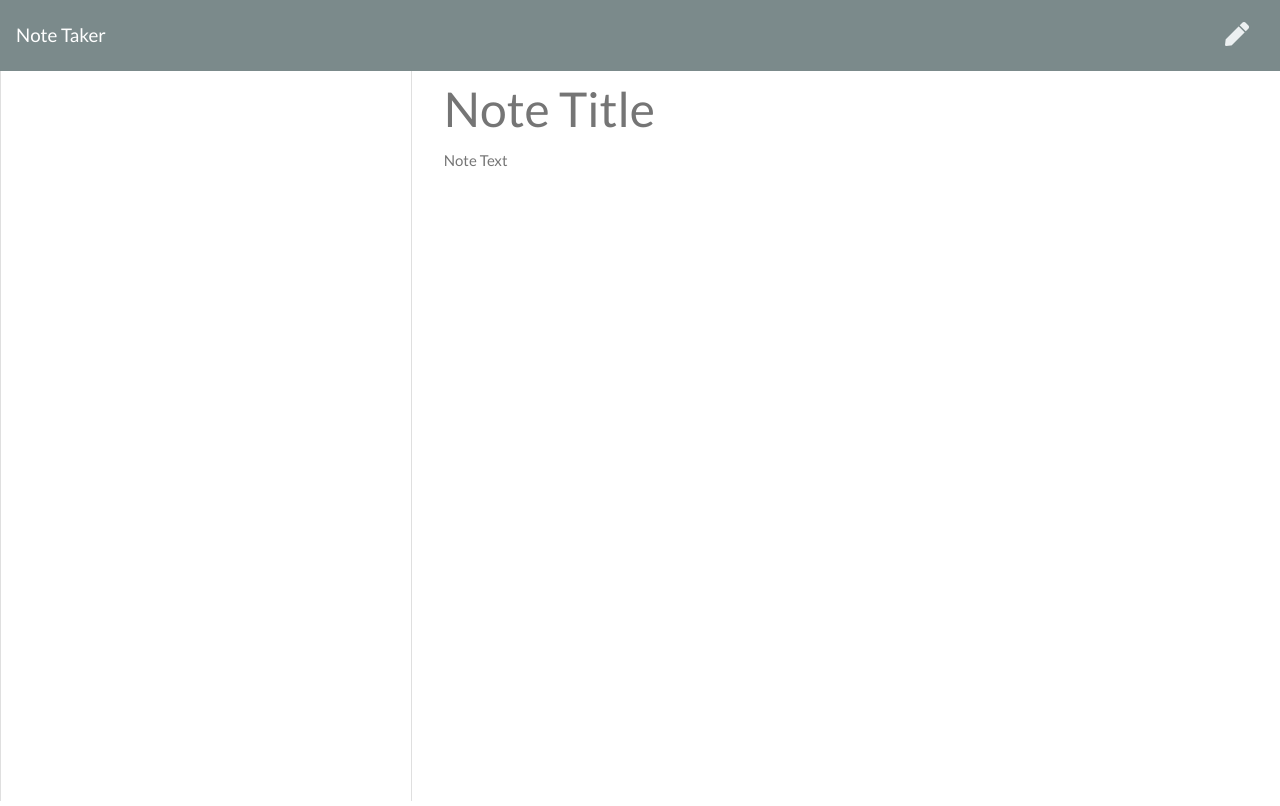
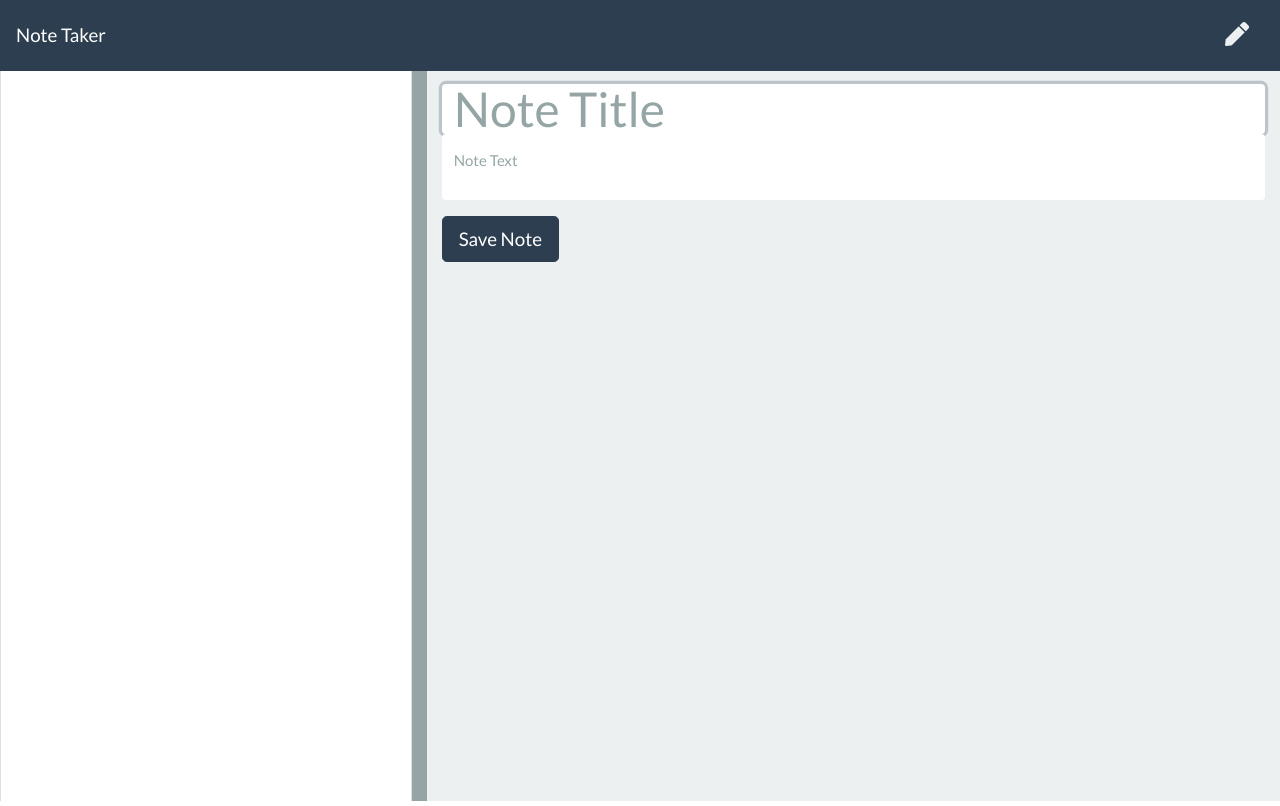
Before and after one commit to amarfiguig/11-Express, a website: page public/notes.html in a window 1280 px wide. Both pictures are taken after a click on the icon 1237 px from the left and 34 px from the top of the page. Drawn offline with nearby package versions, Linux system fonts and the light colour scheme; no server answers.

Commit message:
Update notes.html

```diff
--- a/public/notes.html
+++ b/public/notes.html
@@ -13,9 +13,8 @@
 </head>
 
 <body>
-  <nav class="navbar navbar-dark bg-dark">
-    <a class="navbar-brand" href="/">Note Taker
-    </a>
+  <nav class="navbar bg-primary">
+    <a class="navbar-brand text-white" href="/">Note Taker</a>
     <div class="icons">
       <i class="fas fa-save text-light save-note"></i>
       <i class="fas fa-pen text-light new-note"></i>
@@ -23,19 +22,37 @@
   </nav>
   <div class="container-fluid">
     <div class="row">
-      <div class="col-4 list-container">
+      <div class="col-4 list-container bg-secondary">
         <div class="card">
           <ul class="list-group">
           </ul>
         </div>
       </div>
-      <div class="col-8">
-        <input class="note-title" placeholder="Note Title" maxlength="28" type="text">
-        <textarea class="note-textarea" placeholder="Note Text"></textarea>
+      <div class="col-8 bg-light">
+        <div class="note-form-container">
+          <input class="note-title form-control" placeholder="Note Title" maxlength="28" type="text">
+          <textarea class="note-textarea form-control" placeholder="Note Text"></textarea>
+          <button class="btn btn-primary btn-lg save-btn mt-3" type="button">Save Note</button>
+        </div>
       </div>
     </div>
   </div>
-  <script src="/assets/js/notes.js"></script>
+  <script src="/assets/js/index.js"></script>
+  <script src="https://code.jquery.com/jquery-3.6.0.min.js"></script>
+  <script>
+    // Animate new note button
+    $('.new-note').click(function() {
+      $('.note-form-container').slideDown();
+      $('.note-title').focus();
+    });
+    // Animate save note button
+    $('.save-btn').click(function() {
+      $('.note-form-container').slideUp();
+      $('.note-title').val('');
+      $('.note-textarea').val('');
+      $('.list-group').append('<li class="list-group-item">New Note</li>');
+    });
+  </script>
 </body>
 
 </html>
```
